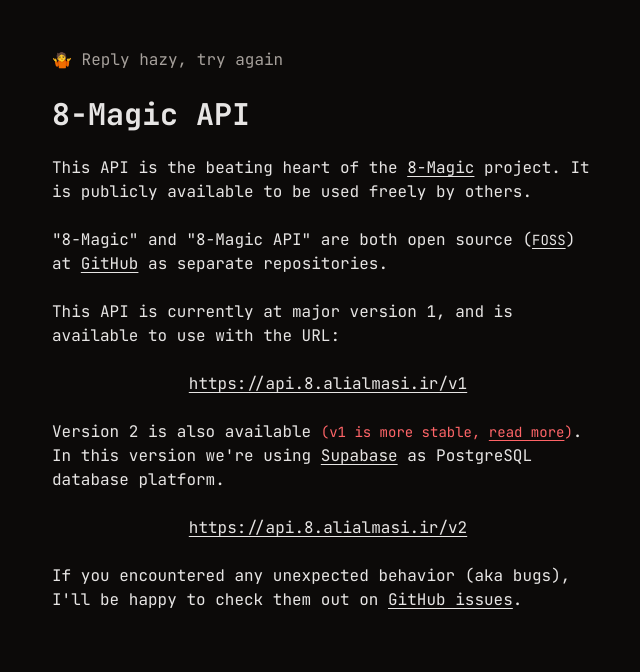
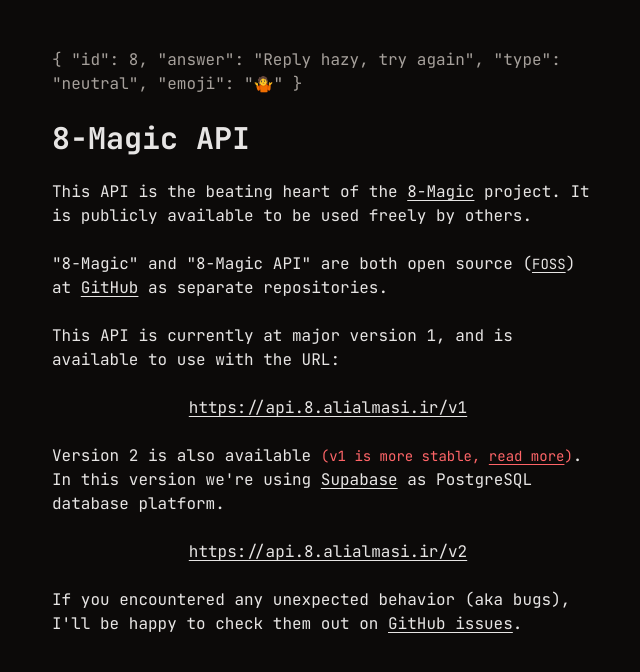
Before and after one commit to 8-Magic/8-magic-api, a Next.js app: page / in a window 1280 px wide. Shown: the top 672 px of the page, without its empty margins (312-952 px from the left). Built offline with nearby package versions, Linux system fonts and the light colour scheme.

Commit message:
update: BackButton style & content

```diff
--- a/src/app/BackButton.tsx
+++ b/src/app/BackButton.tsx
@@ -1,4 +1,5 @@
 "use client";
+import JSONstring from "@/utils/JSON";
 import { randomAnswer } from "@/utils/randomAnswer";
 import { usePathname } from "next/navigation";
 
@@ -17,13 +18,13 @@
 						.slice(0, -1)
 						.join("/"))
 			}
-			className="before:content-['<-'] before:absolute before:text-stone-200 relative before:left-2 pl-8 px-2 py-2 hover:text-stone-900 hover:before:text-stone-900 hover:bg-stone-200 text-left cursor-pointer border w-fit"
+			className="before:content-['^'] before:absolute before:text-stone-200 relative before:left-3 pl-8 px-2 py-2 hover:text-stone-900 hover:before:text-stone-900 hover:bg-stone-200 text-left cursor-pointer border w-fit"
 		>
 			Go Up
 		</button>
 	) : (
-		<p className="text-stone-400">
-			{answer.emoji} {answer.answer}
+		<p className="text-stone-400" suppressHydrationWarning={true}>
+			{JSONstring(answer)}
 		</p>
 	);
 }
```
